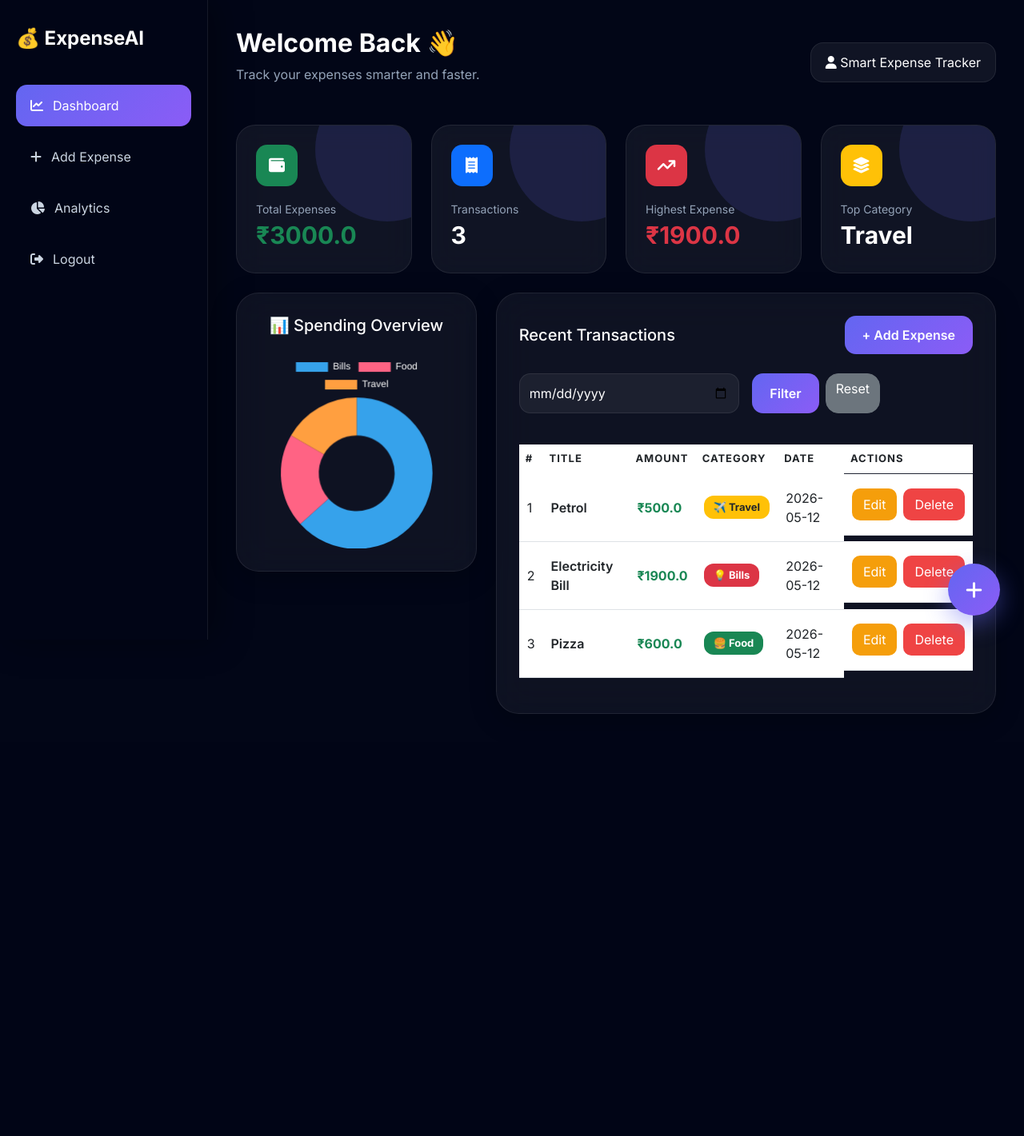
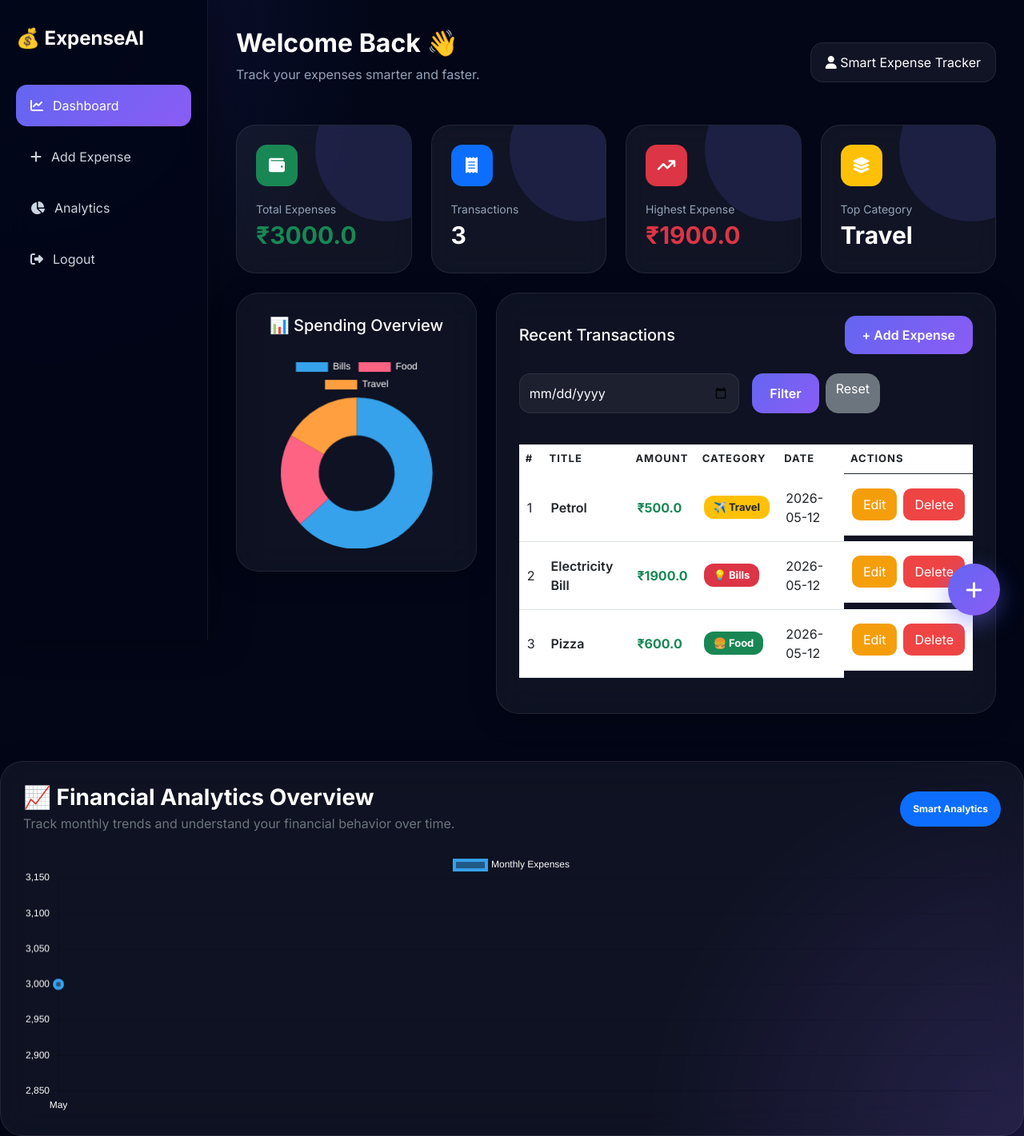
Before and after one commit to KP-Akshay04/smart-expense-tracker, a Flask app: page /dashboard in a window 1280 px wide. Shown: the whole page at 80% size. Before the commit the page ends 893 px from the top, so only its background shows below. Run offline with Flask 3, Linux system fonts and the light colour scheme; a user stored in the database is signed in; data comes from the database, SQL or seed files in the repository.

Commit message:
finalized premium analytics dashboard layout

```diff
--- a/app.py
+++ b/app.py
@@ -184,10 +184,41 @@ def index():
     """, (user_id,))
     chart_data = c.fetchall()
 
+    # 📈 Monthly Analytics
+
+    c.execute("""
+    SELECT strftime('%m', date) AS month,
+           SUM(amount)
+    FROM expenses
+    WHERE user_id=?
+    GROUP BY month
+    ORDER BY month
+    """, (user_id,))
+
+    monthly_data = c.fetchall()
+
     conn.close()
 
     labels = [row[0] for row in chart_data]
     values = [row[1] for row in chart_data]
+
+    month_names = {
+    "01": "Jan",
+    "02": "Feb",
+    "03": "Mar",
+    "04": "Apr",
+    "05": "May",
+    "06": "Jun",
+    "07": "Jul",
+    "08": "Aug",
+    "09": "Sep",
+    "10": "Oct",
+    "11": "Nov",
+    "12": "Dec"
+}
+
+    monthly_labels = [month_names.get(row[0], row[0]) for row in monthly_data]
+    monthly_values = [row[1] for row in monthly_data]
 
     response = make_response(render_template("index.html",
                            expenses=data,
@@ -196,7 +227,9 @@ def index():
                            max_expense=max_expense,
                            top_category=top_category,
                            labels=labels,
-                           values=values))
+                           values=values,
+                           monthly_labels=monthly_labels,
+                           monthly_values=monthly_values))
 
     response.headers["Cache-Control"] = "no-cache, no-store, must-revalidate"
     response.headers["Pragma"] = "no-cache"
--- a/templates/index.html
+++ b/templates/index.html
@@ -28,7 +28,11 @@
         }
 
         * {
-            font-family: 'Inter', sans-serif;
+    font-family: 'Inter', sans-serif;
+        }
+
+    html {
+    scroll-behavior: smooth;
         }
 
         body {
@@ -37,7 +41,6 @@
                 radial-gradient(circle at bottom right, rgba(139,92,246,0.18), transparent 25%),
                 #020617;
 
-            background: #020617;
             color: white;
             overflow-x: hidden;
         }
@@ -379,7 +382,7 @@
             Add Expense
         </a>
 
-        <a href="/dashboard" class="nav-link-custom">
+        <a href="#analytics-section" class="nav-link-custom">
             <i class="fa-solid fa-chart-pie"></i>
             Analytics
         </a>
@@ -476,6 +479,7 @@
 
                 </div>
             </div>
+
 
             <!-- TABLE -->
 
@@ -614,6 +618,32 @@
 
 </div>
 
+<!-- MONTHLY ANALYTICS -->
+
+<div id="analytics-section" class="glass-panel mt-4">
+
+    <div class="d-flex justify-content-between align-items-center flex-wrap gap-3 mb-4">
+
+        <div>
+            <h3 class="fw-bold mb-1">
+                📈 Financial Analytics Overview
+            </h3>
+
+            <p class="text-secondary mb-0">
+                Track monthly trends and understand your financial behavior over time.
+            </p>
+        </div>
+
+        <div class="badge bg-primary p-3 rounded-pill">
+            Smart Analytics
+        </div>
+
+    </div>
+
+    <canvas id="monthlyChart" height="80"></canvas>
+
+</div>
+
 <!-- Chart.js -->
 
 <script src="https://cdn.jsdelivr.net/npm/chart.js"></script>
@@ -640,6 +670,57 @@
             }
         }
     });
+</script>
+
+<script>
+
+const monthlyCtx = document.getElementById('monthlyChart');
+
+new Chart(monthlyCtx, {
+
+    type: 'line',
+
+    data: {
+        labels: {{ monthly_labels | tojson }},
+        datasets: [{
+            label: 'Monthly Expenses',
+            data: {{ monthly_values | tojson }},
+            tension: 0.4,
+            fill: true,
+            borderWidth: 4,
+            pointRadius: 5,
+            pointHoverRadius: 8
+        }]
+    },
+
+    options: {
+        responsive: true,
+
+        plugins: {
+            legend: {
+                labels: {
+                    color: "white"
+                }
+            }
+        },
+
+        scales: {
+            x: {
+                ticks: {
+                    color: "white"
+                }
+            },
+
+            y: {
+                ticks: {
+                    color: "white"
+                }
+            }
+        }
+    }
+
+});
+
 </script>
 
 <!-- ADD EXPENSE MODAL -->
```
